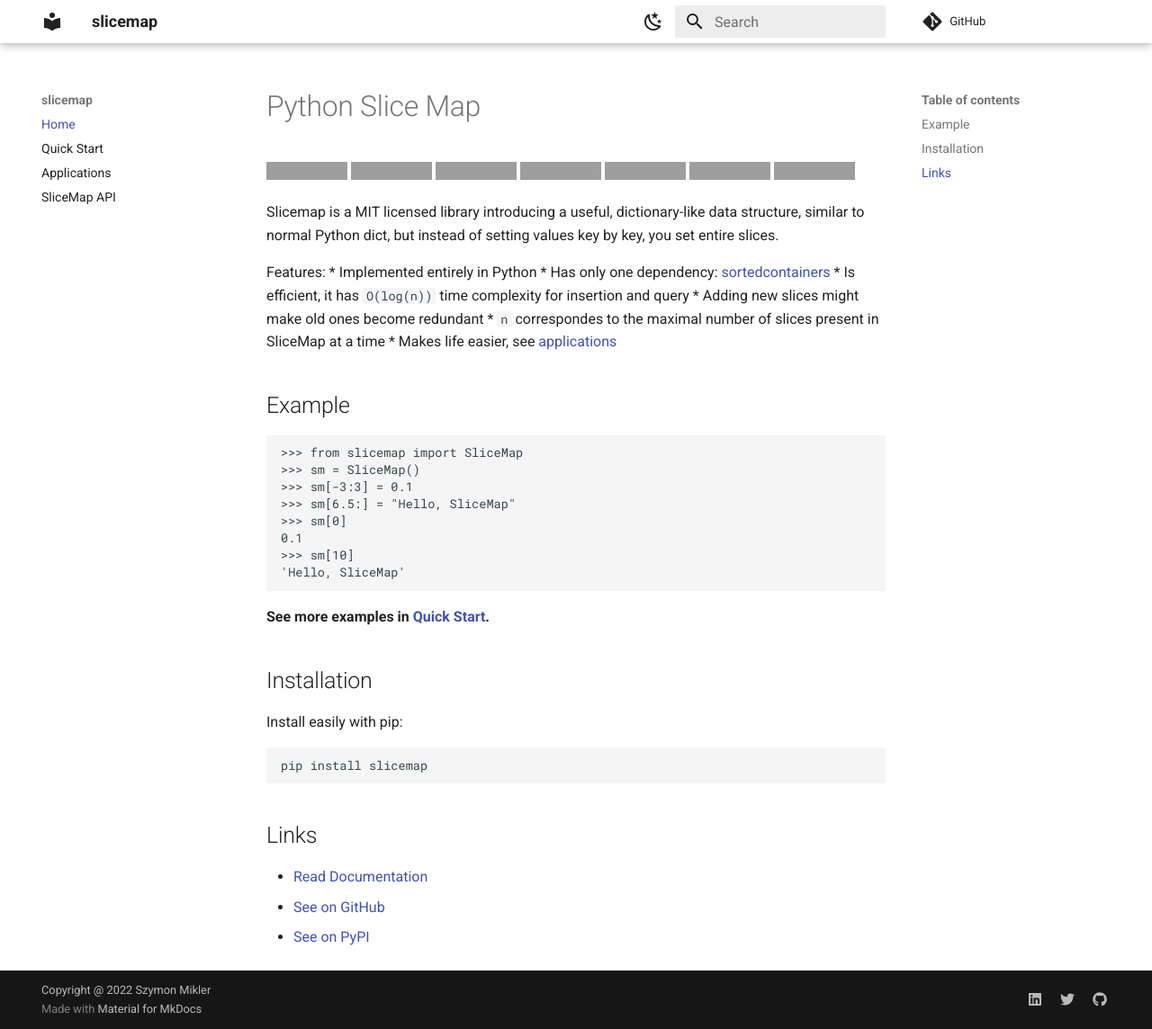
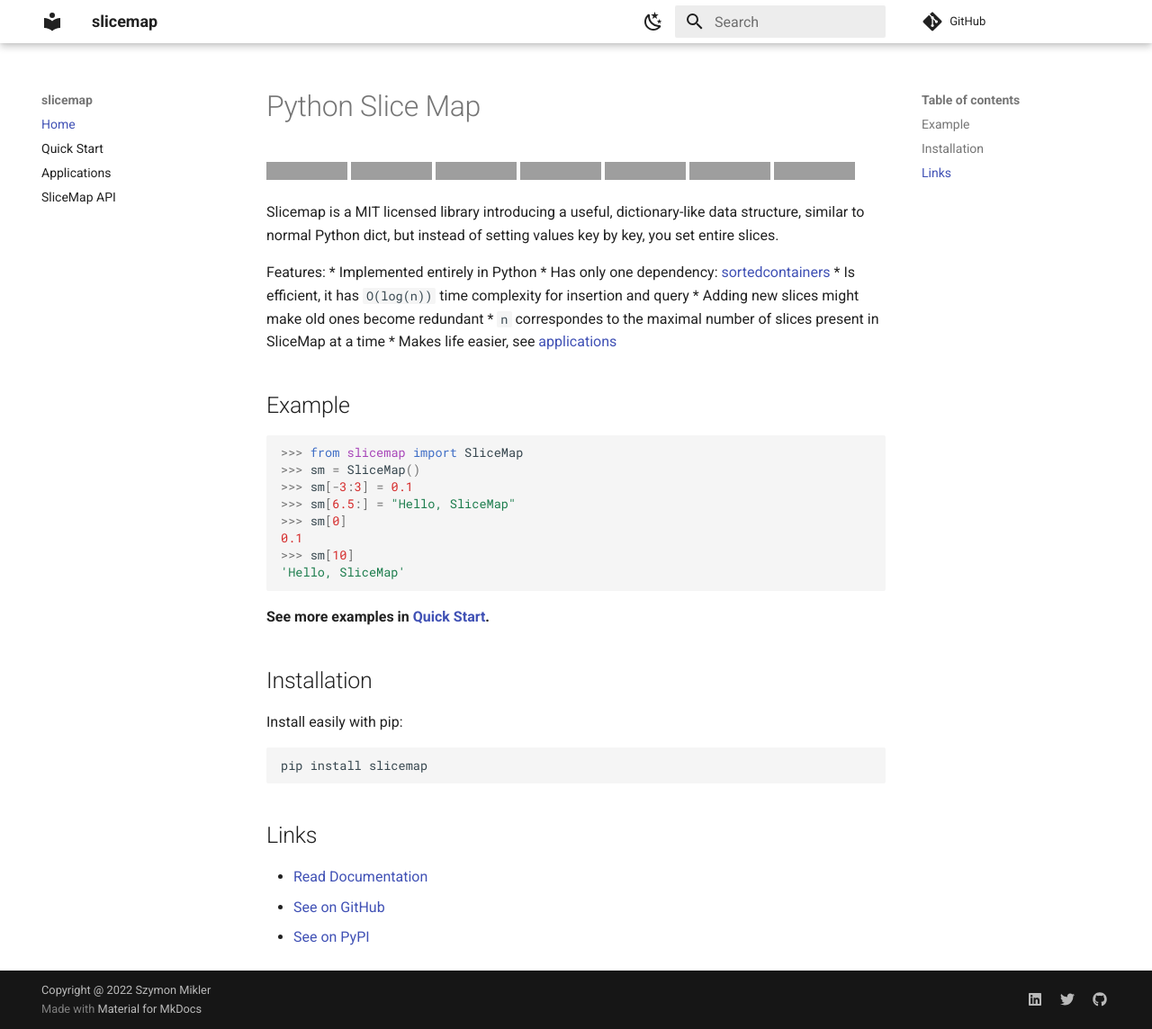
Before and after one commit to sjmikler/slicemap, an MkDocs documentation site: the page built from docs/README.md, in a window 1280 px wide and 1144 px high, cut to the strip 0-1144 px from the top of the window. Shown: the whole strip at 90% size. Built offline with MkDocs 1.6.1 and Material for MkDocs 9.7.7, drawn with Linux system fonts in a browser that asks for light colours; comment, search, counter and statistics services are not loaded; grey boxes are pictures that could not be loaded.

Commit message:
Code coloring in docs

```diff
--- a/mkdocs.yml
+++ b/mkdocs.yml
@@ -29,6 +29,13 @@ plugins:
                 options:
                     docstring_style: numpy
 
+markdown_extensions:
+  - pymdownx.highlight:
+      anchor_linenums: true
+  - pymdownx.inlinehilite
+  - pymdownx.snippets
+  - pymdownx.superfences
+
 theme:
     name: material
     palette:
```
Also changed, not shown: docs/applications.md (+1 -1 lines).
